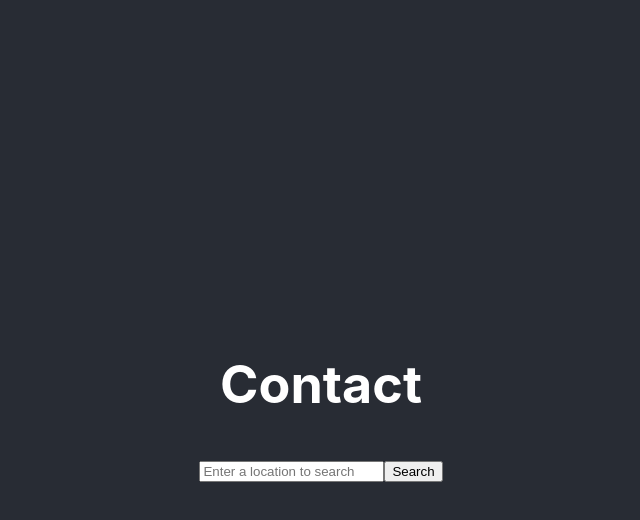
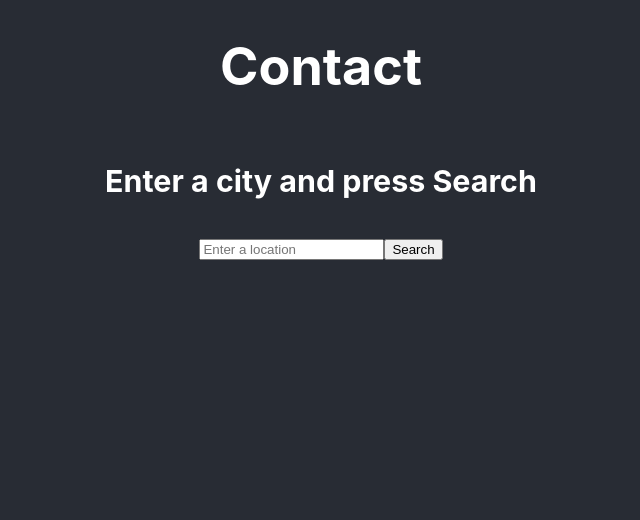
Before and after one commit to TheDancingClown/ts2, a React (Create React App) app: page / in a window 1280 px wide. Shown: the top 520 px of the page, without its empty margins (319-959 px from the left). Built offline with nearby package versions, Linux system fonts and the light colour scheme.

Commit message:
added results display component

```diff
--- a/src/App.css
+++ b/src/App.css
@@ -19,7 +19,6 @@
   display: flex;
   flex-direction: column;
   align-items: center;
-  justify-content: center;
   font-size: calc(10px + 2vmin);
   color: white;
 }
--- a/src/App.tsx
+++ b/src/App.tsx
@@ -1,25 +1,30 @@
-import React from 'react';
+import React, { useState } from 'react';
 import './App.css';
-import SearchForm from './components/SearchForm'
+import SearchForm from './components/SearchForm/SearchForm'
+import ResultsDisplay from './components/ResultsDisplay/ResultsDisplay'
+import { TalentFilter, TalentFilterByLocation, Talent } from './utils/filter'
 import data from './data/example.json'
-import { TalentFilter, TalentFilterByLocation } from './utils/filter'
 
 const App = () => {
-  const filter_data = (talent_filter: typeof TalentFilter, arg2: string) => {
+
+  const [talentPool, filterTalentPool] = useState<Talent[]>([])
+
+  const filter_data = async (talent_filter: typeof TalentFilter, arg2: string) => {
     const filter = new talent_filter()
-    const result = filter.find_talent(data, arg2)
-    console.log(result)
+    let result = filter.find_talent(data, arg2)
+    filterTalentPool(result)
+
   }
   return (
     <div className="App">
       <header className="App-header">
-        <h1>
-          Contact
-        </h1>
+        <h1>Contact</h1>
         <SearchForm
-        placeholder='Enter a location to search'
+        header='Enter a city and press Search'
+        placeholder='Enter a location'
         onClickHandler={(arg01) => filter_data(TalentFilterByLocation, arg01)}
         />
+        <ResultsDisplay data={talentPool}/>
       </header>
 
     </div>
--- /dev/null
+++ b/src/components/ResultsDisplay/ResultsDisplay.tsx
@@ -0,0 +1,13 @@
+import React from 'react';
+import { Talent } from '../../utils/filter'
+
+const ResultsDisplay = (props: { data: Talent[] }) => {
+  return(
+    <div>
+    {props.data.map((item, index) => (
+      <p key={index} >{item.name}</p>))}
+    </div>
+  )
+}
+
+export default ResultsDisplay
--- a/src/components/SearchForm.tsx
+++ b/src/components/SearchForm/SearchForm.tsx
@@ -1,11 +1,16 @@
 import React, { useState } from 'react';
 
-const SearchForm = (props: { placeholder: string; onClickHandler: (arg0: string) => void}) => {
+const SearchForm = (props: {
+  placeholder: string;
+  onClickHandler: (arg0: string) => void;
+  header: string
+}) => {
 
   const [textEntered, setTextEntered] = useState('')
 
   return (
     <div>
+      <h3>{props.header}</h3>
       <input
       className='SearchInput'
       type='text'
--- a/src/utils/filter.ts
+++ b/src/utils/filter.ts
@@ -24,3 +24,4 @@ class TalentFilterByLocation extends TalentFilter {
 }
 
 export { TalentFilter, TalentFilterByLocation }
+export type { Talent }
```
Also changed, not shown: 2 other files (tests, documents, lock files or other folders).
